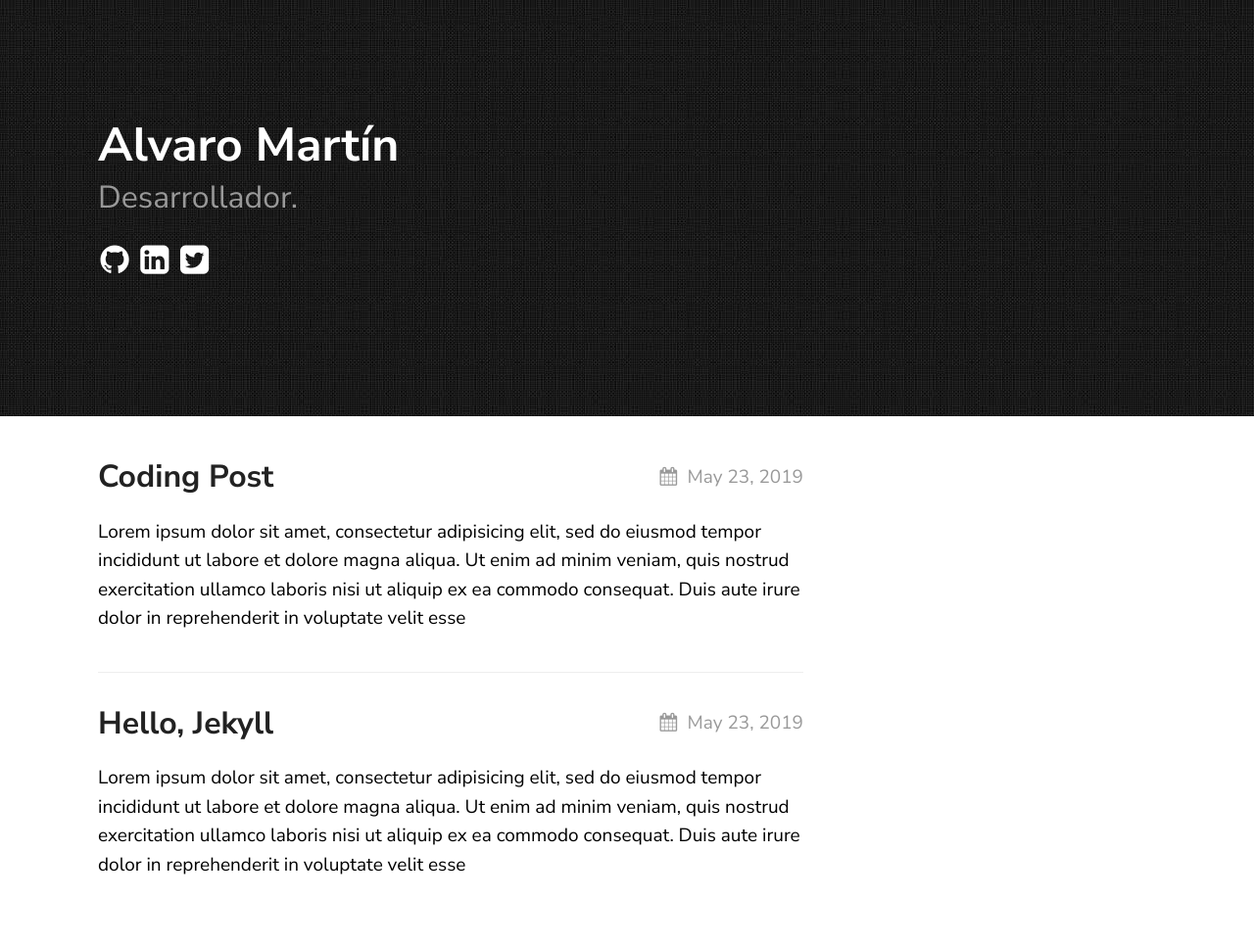
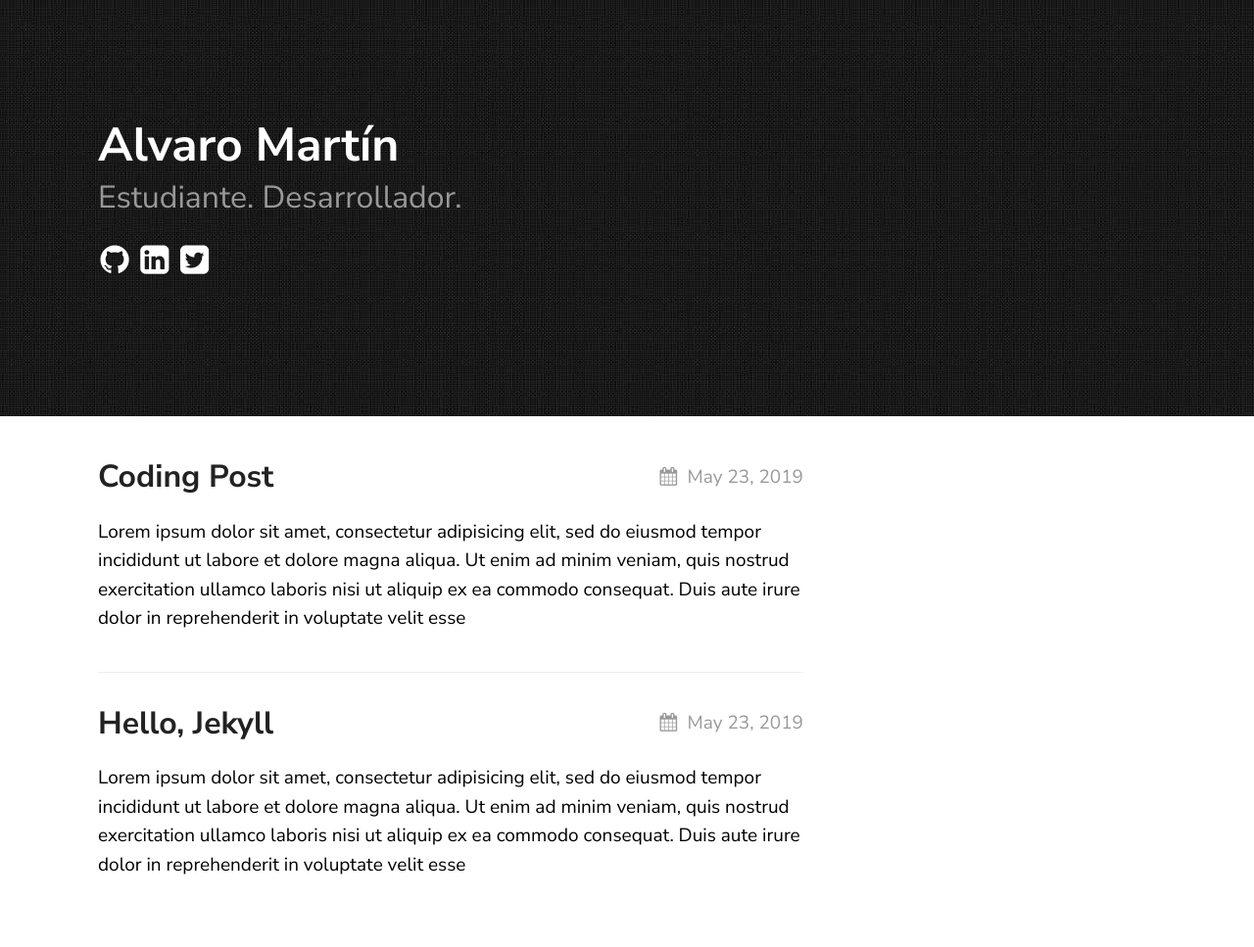
Before and after one commit to alvaromartin47-rgb/blog, a Jekyll site: the page built from index.md, in a window 1280 px wide. Shown: the whole page at 98% size. Built offline with Jekyll 4.4.1, drawn with Linux system fonts in a browser that asks for light colours.

Commit message:
Update _config.yml

```diff
--- a/_config.yml
+++ b/_config.yml
@@ -16,7 +16,7 @@ sass:
 permalink: /posts/:title/
 texture:
   title: Alvaro Martín
-  tagline: Desarrollador.
+  tagline: Estudiante. Desarrollador.
   date_format: "%b %-d, %Y"
   style: black
   showNav: false
@@ -32,8 +32,9 @@ texture:
 
 # If you want to link only specific pages in your header, uncomment
 # this and add the path to the pages in order as they should show up
-#header_pages:
-# - about.md
+header_pages:
+  - about.md
+  - home.md
 
 # Build settings
 # theme: texture
```
